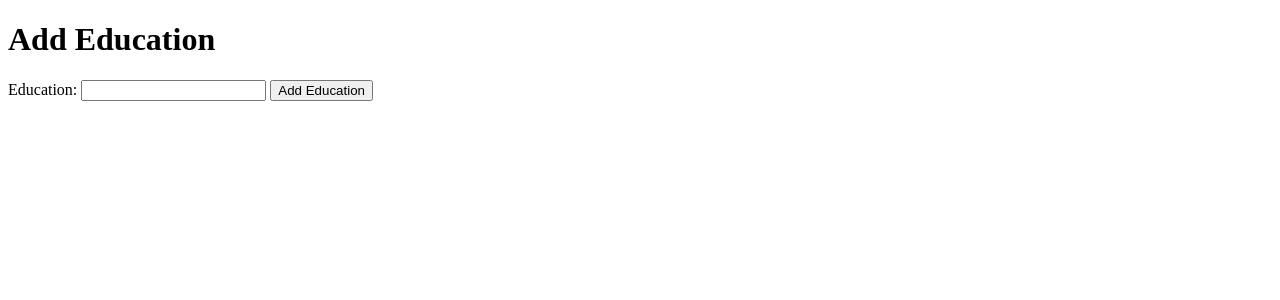
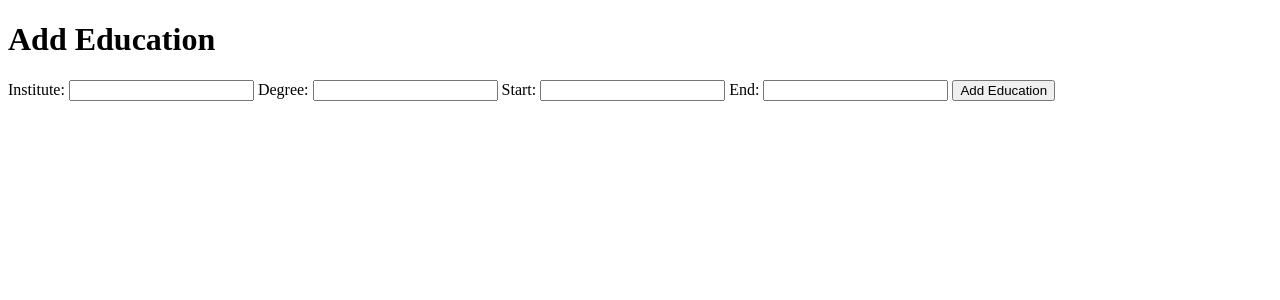
Before and after one commit to saad-24/new_cv, a Django app: template cv_site/cv_app/templates/cv_app/education.html in a window 1280 px wide. Shown: the top 300 px of the page. Run offline with Django 3.2, Linux system fonts and the light colour scheme; the template is opened without the code that fills it, so the values that code supplies are empty.

Commit message:
updated education page

```diff
--- a/cv_site/cv_app/templates/cv_app/education.html
+++ b/cv_site/cv_app/templates/cv_app/education.html
@@ -9,8 +9,14 @@
     <h1>Add Education</h1>
     <form method="post" action="{% url 'add_education' %}">
         {% csrf_token %}
-        <label for="education">Education:</label>
-        <input type="text" name="education" required>
+        <label for="education">Institute:</label>
+        <input type="text" name="institute" required>
+        <label for="education">Degree:</label>
+        <input type="text" name="degree" required>
+        <label for="education">Start:</label>
+        <input type="text" name="start" required>
+        <label for="education">End:</label>
+        <input type="text" name="end" required>
         <button type="submit">Add Education</button>
     </form>
 </body>
```
